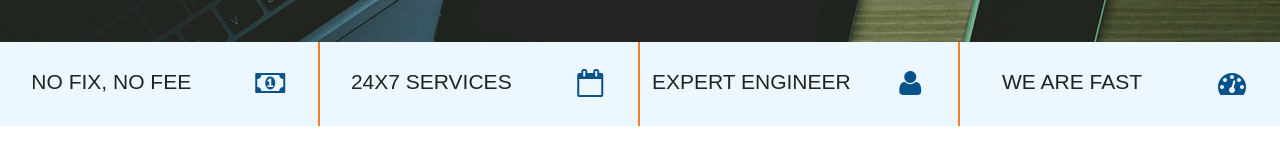
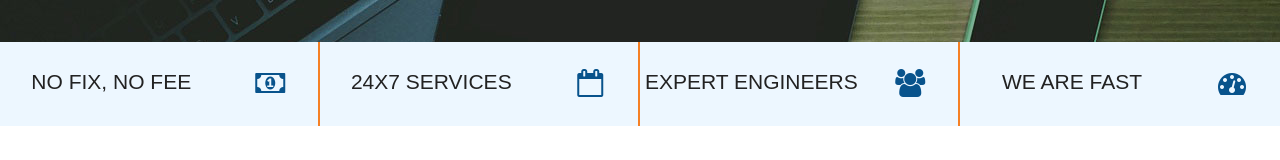
Before and after one commit to TonmoyRudra/tonmoyrudra.github.io, a plain HTML site: page bmqas/index.html in a window 1280 px wide. Shown: the part 538-698 px from the top of the page. Drawn offline with nearby package versions, Linux system fonts and the light colour scheme; files whose address does not match are found by name.

Commit message:
remove w3 text

```diff
--- a/bmqas/index.html
+++ b/bmqas/index.html
@@ -1,9 +1,4 @@
-<!--
-Author: W3layouts
-Author URL: http://w3layouts.com
-License: Creative Commons Attribution 3.0 Unported
-License URL: http://creativecommons.org/licenses/by/3.0/
--->
+
 <!DOCTYPE HTML>
 <html>
 
@@ -192,10 +187,10 @@ License URL: http://creativecommons.org/licenses/by/3.0/
 			</div>
 			<div class="col-md-3 ban-grid">
 				<div class="ban-left">
-					<h4>Expert Engineer</h4>
+					<h4>Expert Engineers</h4>
 				</div>
 				<div class="ban-right">
-					<i class="fa fa-user"></i>
+					<i class="fa fa-users"></i>
 				</div>
 				<div class="clearfix"></div>
 			</div>
```
Also changed, not shown: bmqas/about.html (+1 -6 lines), bmqas/apps.html (+1 -6 lines), bmqas/career.html (+1 -6 lines), bmqas/contact.html (+1 -6 lines), bmqas/css/style.css (+1 -6 lines), bmqas/services.html (+1 -6 lines).
